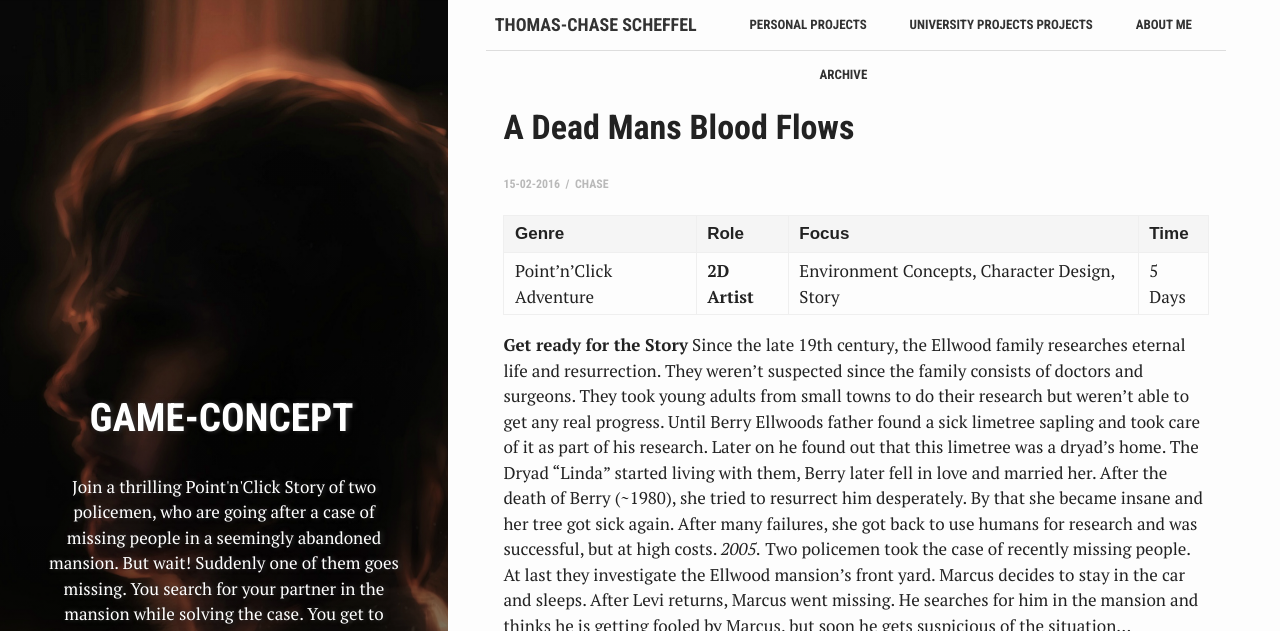
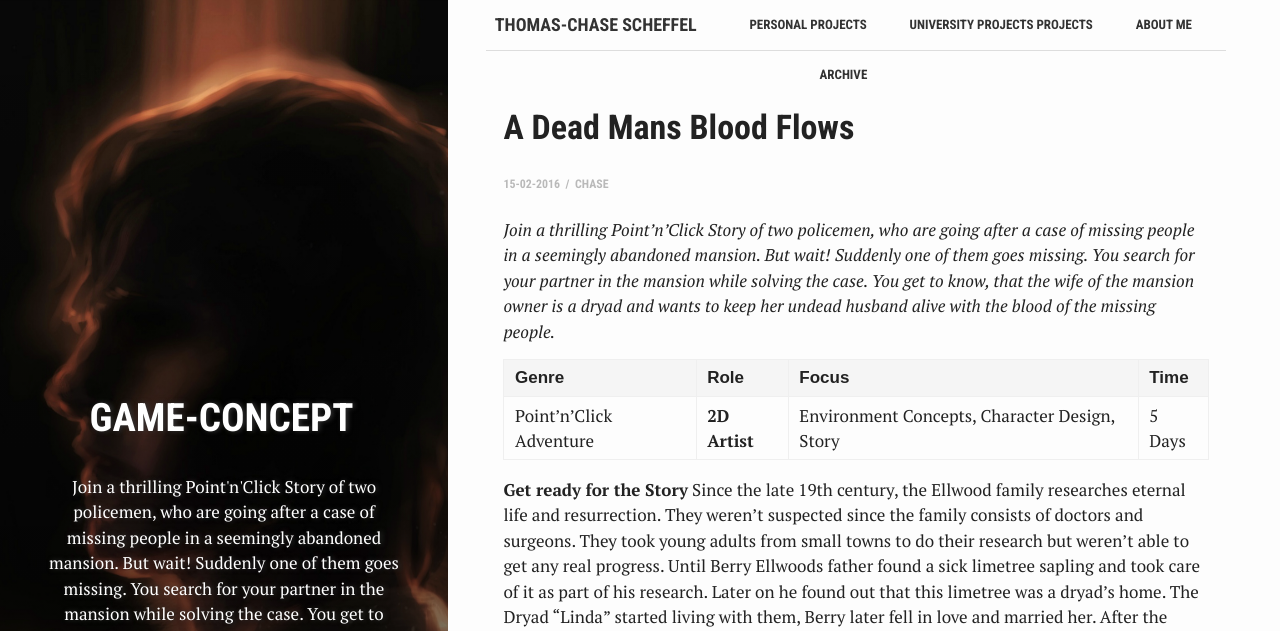
Before and after one commit to ChaseTheHunter/chasethehunter.github.io, a Jekyll site: the page built from _posts/2016-02-15-freestyle-week.markdown, in a window 1280 px wide and 900 px high, cut to the strip 0-631 px from the top of the window. Built offline with Jekyll 4.4.1, drawn with Linux system fonts in a browser that asks for light colours.

Commit message:
Update 2016-02-15-freestyle-week.markdown

```diff
--- a/_posts/2016-02-15-freestyle-week.markdown
+++ b/_posts/2016-02-15-freestyle-week.markdown
@@ -10,6 +10,7 @@ author: Chase
 bg: 'aside/pnc.jpg'
 ---
 
+*Join a thrilling Point'n'Click Story of two policemen, who are going after a case of missing people in a seemingly abandoned mansion. But wait! Suddenly one of them goes missing. You search for your partner in the mansion while solving the case. You get to know, that the wife of the mansion owner is a dryad and wants to keep her undead husband alive with the blood of the missing people.*
 
 Genre | Role | Focus | Time |
 ------------ | -------------| -------- |----|
```
